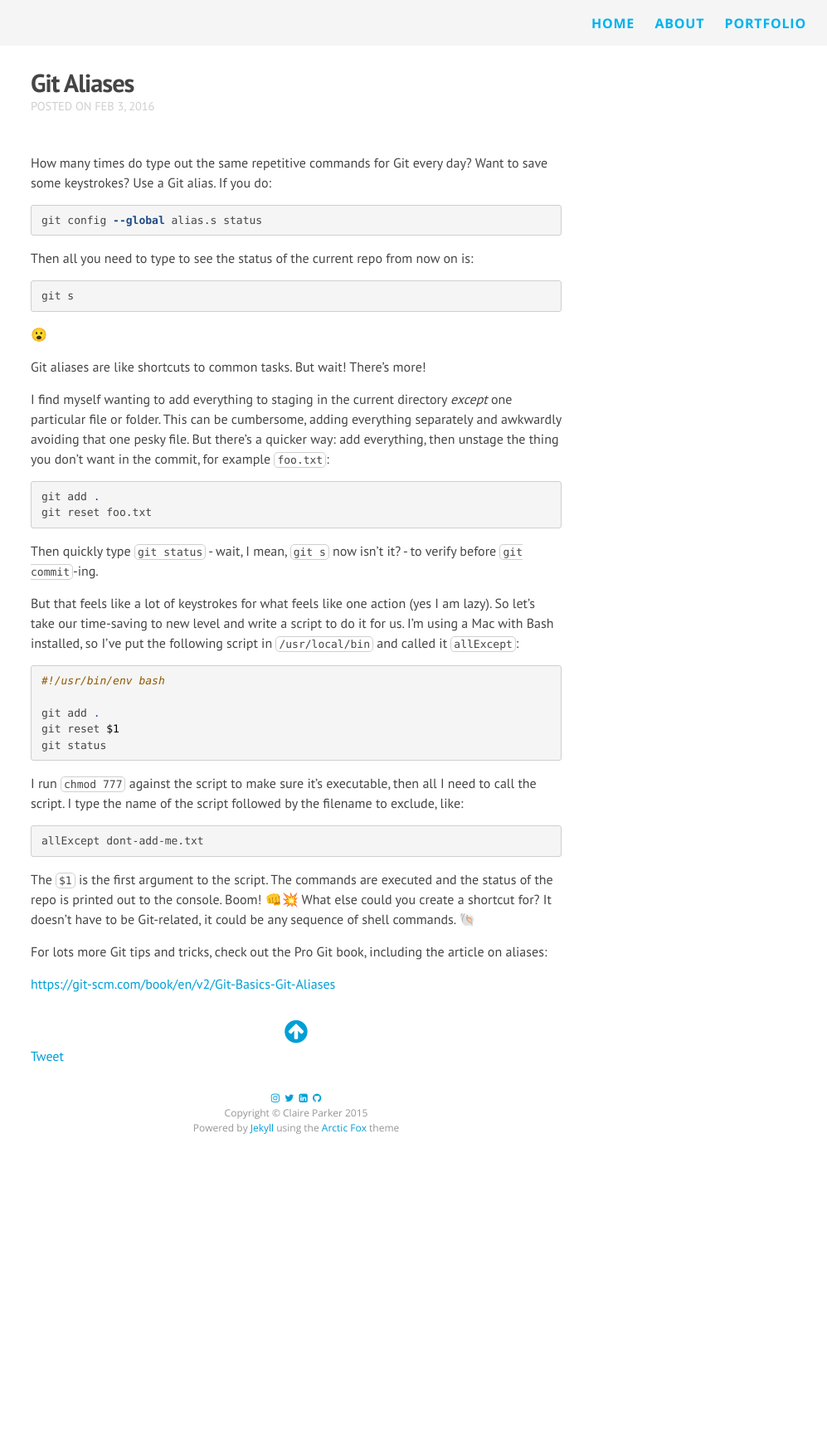
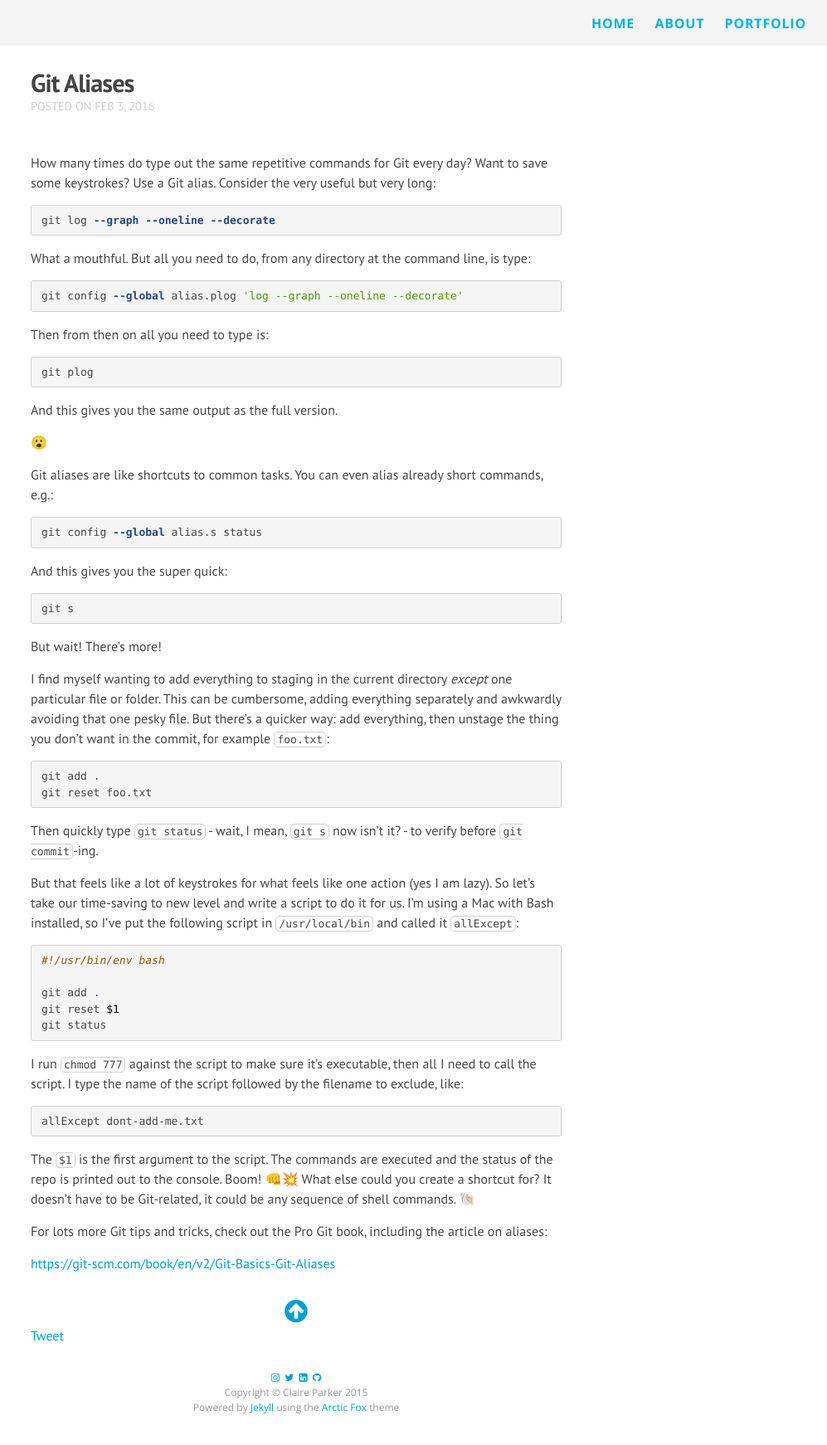
Before and after one commit to claire-codes/blog-com, a Jekyll site: the page built from _posts/2016-02-03-git-aliases.markdown, in a window 1280 px wide. Shown: the whole page at 83% size, without its empty margins (283-1280 px from the left). Built offline with Jekyll 4.4.1, drawn with Linux system fonts in a browser that asks for light colours; nearby versions of some CDN libraries; emoji names are drawn with the system emoji font; comment, search, counter and statistics services are not loaded; before the commit the page ends 1405 px from its top, so only the background shows below that.

Commit message:
:no_bell: Plog example

```diff
--- a/_posts/2016-02-03-git-aliases.markdown
+++ b/_posts/2016-02-03-git-aliases.markdown
@@ -6,21 +6,41 @@ comments: true
 categories:
 - git
 ---
-How many times do type out the same repetitive commands for Git every day? Want to save some keystrokes? Use a Git alias. If you do:
+How many times do type out the same repetitive commands for Git every day? Want to save some keystrokes? Use a Git alias. Consider the very useful but very long:
+
+{% highlight bash %}
+git log --graph --oneline --decorate
+{% endhighlight %}
+
+What a mouthful. But all you need to do, from any directory at the command line, is type:
+
+{% highlight bash %}
+git config --global alias.plog 'log --graph --oneline --decorate'
+{% endhighlight %}
+
+Then from then on all you need to type is:
+
+{% highlight bash %}
+git plog
+{% endhighlight %}
+
+And this gives you the same output as the full version.
+
+:open_mouth:
+
+Git aliases are like shortcuts to common tasks. You can even alias already short commands, e.g.:
 
 {% highlight bash %}
 git config --global alias.s status
 {% endhighlight %}
 
-Then all you need to type to see the status of the current repo from now on is:
+And this gives you the super quick:
 
 {% highlight bash %}
 git s
 {% endhighlight %}
 
-:open_mouth:
-
-Git aliases are like shortcuts to common tasks. But wait! There's more!
+But wait! There's more!
 
 I find myself wanting to add everything to staging in the current directory _except_ one particular file or folder. This can be cumbersome, adding everything separately and awkwardly avoiding that one pesky file. But there's a quicker way: add everything, then unstage the thing you don't want in the commit, for example `foo.txt`:
 
```
